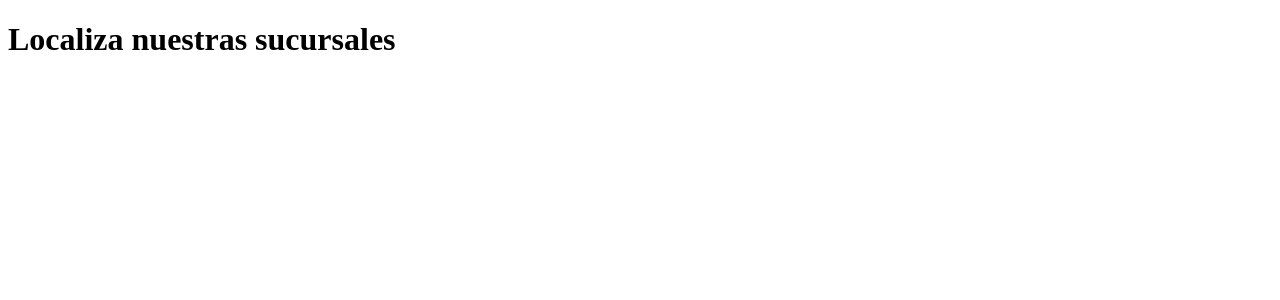
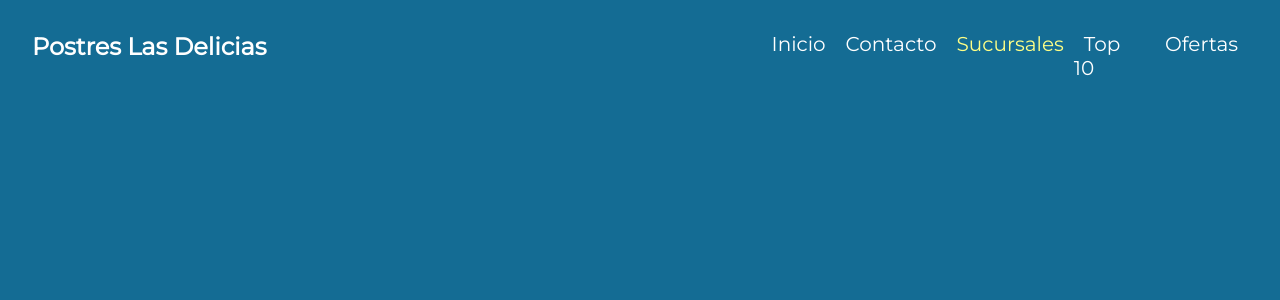
Before and after one commit to PIADW/PIA_DEFINITIVO, a Django app: template pia/templates/sucursales.html in a window 1280 px wide. Shown: the top 300 px of the page. Run offline with Django 3.2, Linux system fonts and the light colour scheme; the template is opened without the code that fills it, so the values that code supplies are empty.

Commit message:
Paginas Css y html

```diff
--- a/pia/static/css/principal.css
+++ b/pia/static/css/principal.css
@@ -62,7 +62,7 @@ body {
 
 .inicio{
     height: 100vh;
-    background: url('/static/img/fondo.jpg') no-repeat;
+    background: url('/static/img/fondos.jpg') no-repeat;
     background-size: cover;
     background-position: center;
     display: flex;
--- /dev/null
+++ b/pia/static/css/sucursales.css
@@ -0,0 +1,46 @@
+@import url('https://fonts.googleapis.com/css2?family=Montserrat&display=swap');
+
+*{
+    margin: 0;
+    padding: 0;
+    box-sizing: border-box;
+    font-family: 'Montserrat', sans-serif;
+}
+
+body {
+
+    background-color: #146C94;
+    color: #fff;
+}
+
+.navbar{
+    display: flex;
+    justify-content: space-between;
+    padding: 2em;
+}
+
+.menu{
+    display: flex;
+    width: 40%;
+    justify-content: space-around;
+}
+
+.menu li{
+    list-style: none;
+}
+
+.menu a{
+    color: #fff;
+    text-decoration: none;
+    padding: 5px 10px;
+    border-radius: 20px;
+    font-size: 20px;
+    font-weight: 500;
+    transition: .3s;
+}
+
+
+.menu a:hover,
+.menu a.activa{
+    color: #FEFF86;
+}
--- a/pia/templates/index.html
+++ b/pia/templates/index.html
@@ -16,7 +16,7 @@
             <ul class="menu">
                 <li><a class="activa" href="#">Inicio</a></li>
                 <li><a href="{% url 'contacto' %}">Contacto</a></li>
-                <li><a href="#">Recetas</a></li>
+                <li><a href="{% url 'sucursales' %}">Sucursales</a></li>
                 <li><a href="#">Top 10</a></li>
                 <li><a href="#">Ofertas</a></li>
             </ul>
@@ -31,9 +31,8 @@
         </div>
     </section>
 
-<!-- https://colorhunt.co/palette/feff86b0daff19a7ce146c94 -->
 
-<!--     <main>
+    <!-- <main>
         <img src="{% static 'img/pexels.jpg' %}" alt="">
     </main> -->
    <!--  <footer>
--- a/pia/templates/sucursales.html
+++ b/pia/templates/sucursales.html
@@ -1,3 +1,4 @@
+{% load static %}
 <!DOCTYPE html>
 <html lang="es-mx">
 <head>
@@ -5,8 +6,24 @@
     <meta http-equiv="X-UA-Compatible" content="IE=edge">
     <meta name="viewport" content="width=device-width, initial-scale=1.0">
     <title>Sucursales</title>
+    <link rel="stylesheet" href="{% static 'css/sucursales.css' %}">
 </head>
 <body>
-    <h1>Localiza nuestras sucursales</h1>
+    <header class="header">
+        <nav class="navbar">
+
+            <h1 class="logo">Postres Las Delicias</h1>
+            <ul class="menu">
+                <li><a href="{% url 'index' %}">Inicio</a></li>
+                <li><a href="{% url 'contacto' %}">Contacto</a></li>
+                <li><a class="activa" href="#">Sucursales</a></li>
+                <li><a href="#">Top 10</a></li>
+                <li><a href="#">Ofertas</a></li>
+            </ul>
+        </nav>
+    </header>
+
+   <!--  <h1>Localiza nuestras sucursales</h1> -->
+
 </body>
 </html>
```
Also changed, not shown: pia/static/css/contacto.css (added, +45 -0 lines), pia/templates/contacto.html (+12 -9 lines), pia/static/css/automoviles.css (added), pia/static/css/clientes.css (added), pia/static/img/pasteles.png (added).
